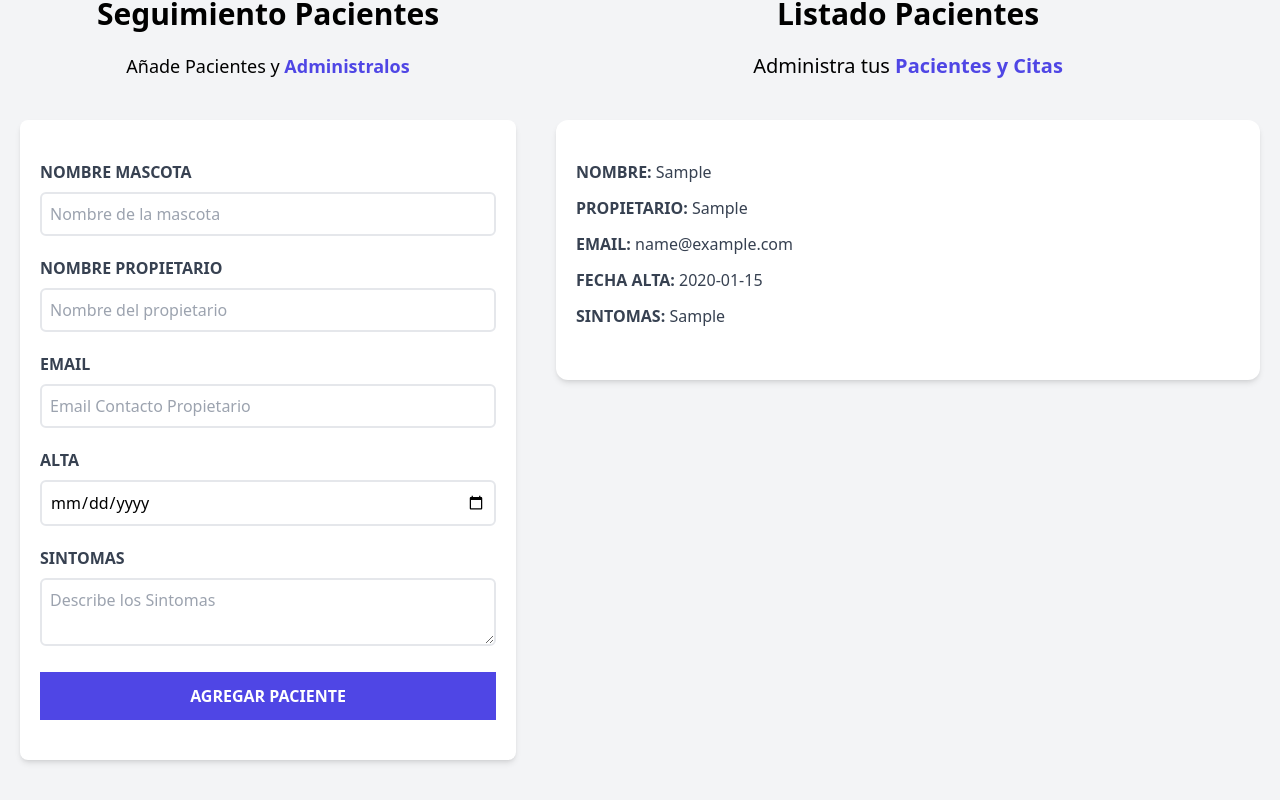
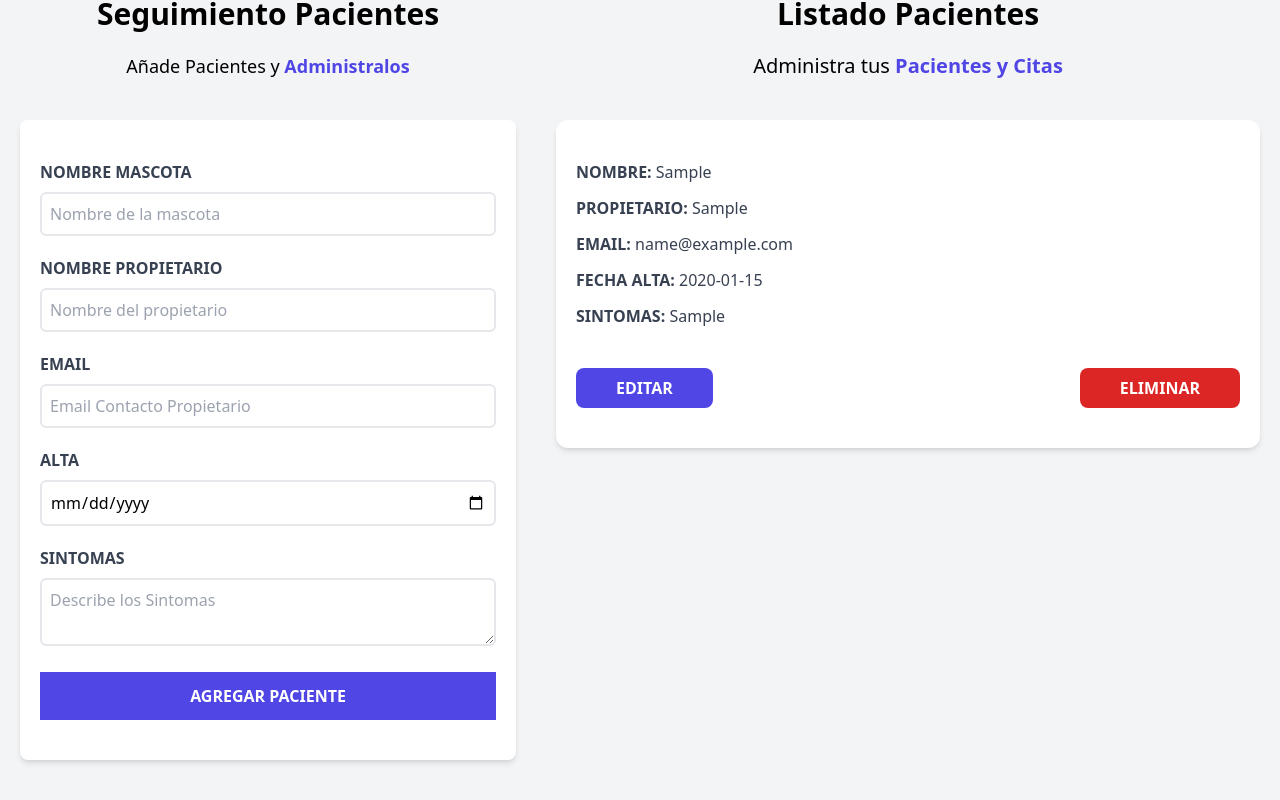
Before and after one commit to Sebchav/reactProjects, a React (Vite) app: page / in a window 1280 px wide. Both pictures are taken after typing "Sample", "Sample", "name@example.com", "2020-01-15", "Sample" into the empty fields and a click on the input "Agregar Paciente". Shown: the part 180-980 px from the top of the page. Built offline with nearby package versions, Linux system fonts and the light colour scheme.

Commit message:
useEffect hook, update, delete and Deployment

```diff
--- a/src/App.jsx
+++ b/src/App.jsx
@@ -1,4 +1,4 @@
-import { useState } from "react"
+import { useState, useEffect } from "react"
 import Header from "./components/Header"
 import Formulario from "./components/Formulario"
 import ListadoPacientes from "./components/ListadoPacientes"
@@ -6,6 +6,26 @@
 function App() {
 
   const [pacientes, setPacientes] = useState([]);
+  const [paciente, setPaciente] = useState({});
+
+  useEffect(()=>{
+    const obtenerLS = ()=>{
+      const pacientesLS = JSON.parse(localStorage.getItem("pacientes")) ?? [];
+      setPacientes(pacientesLS);
+    }
+
+    obtenerLS();
+  }, []);
+
+  useEffect(()=>{
+    localStorage.setItem("pacientes", JSON.stringify(pacientes));
+  }, [pacientes])
+
+  const eliminarPaciente = (id)=>{
+    const pacientesActualizados = pacientes.filter(paciente => paciente.id !== id);
+
+    setPacientes(pacientesActualizados);
+  }
 
   return (
     <div className="container mx-auto mt-20">
@@ -15,9 +35,13 @@
         <Formulario
         pacientes = {pacientes}
         setPacientes = {setPacientes}
+        paciente = {paciente}
+        setPaciente = {setPaciente}
         />
         <ListadoPacientes
           pacientes = {pacientes}
+          setPaciente = {setPaciente}
+          eliminarPaciente = {eliminarPaciente}
         />
       </div>
 
--- a/src/components/Formulario.jsx
+++ b/src/components/Formulario.jsx
@@ -1,13 +1,25 @@
 import {useState, useEffect} from "react";
 import Error from "./Error";
 
-const Formulario = ({pacientes, setPacientes}) => {
+const Formulario = ({pacientes, setPacientes, paciente, setPaciente}) => {
   const [nombre, setNombre] = useState("");
   const [propietario, setPropietario] = useState("");
   const [email, setEmail] = useState("");
   const [fecha, setFecha] = useState("");
   const [sintomas, setSintomas] = useState("");
+
   const [error, setError] = useState(false)
+
+  useEffect(()=>{
+    if(Object.keys(paciente).length > 0){
+      setNombre(paciente.nombre);
+      setPropietario(paciente.propietario);
+      setEmail(paciente.email);
+      setFecha(paciente.fecha);
+      setSintomas(paciente.sintomas);
+
+    }
+  }, [paciente])
 
   const generarId = ()=>{
       const random = Math.random().toString(36).substring(2);
@@ -34,10 +46,21 @@
       email,
       fecha,
       sintomas,
-      id: generarId()
     }
 
-    setPacientes([...pacientes, objetoPaciente]);
+    if(paciente.id){
+      //Editando el registro
+      objetoPaciente.id = paciente.id;
+
+      const pacientesActualizados = pacientes.map(pacienteState => pacienteState.id === paciente.id ? objetoPaciente : pacienteState)
+
+      setPacientes(pacientesActualizados);
+      setPaciente({})
+
+    }else{
+      objetoPaciente.id = generarId();
+      setPacientes([...pacientes, objetoPaciente]);
+    }
 
     //Reiniciar el Form
     setNombre("");
@@ -137,7 +160,7 @@
             <input
                 type="submit"
                 className='bg-indigo-600 w-full p-3 text-white uppercase font-bold hover:bg-indigo-700 cursor-pointer transition-all'
-                value="Agregar Paciente"
+                value={paciente.id ? "Editar Paciente" : "Agregar Paciente"}
             />
         </form>
     </div>
--- a/src/components/ListadoPacientes.jsx
+++ b/src/components/ListadoPacientes.jsx
@@ -1,6 +1,7 @@
 import Paciente from "./Paciente"
 
-const ListadoPacientes = ({pacientes}) => {
+const ListadoPacientes = ({pacientes, setPaciente, eliminarPaciente}) => {
+
   return (
     <div className='md:w-1/2 lg:w-3/5 md:h-screen overflow-y-scroll'>
         {pacientes && pacientes.length ? (
@@ -15,6 +16,8 @@
                 <Paciente
                   key={paciente.id}
                   paciente = {paciente}
+                  setPaciente = {setPaciente}
+                  eliminarPaciente = {eliminarPaciente}
                 />
             ))}
           </>
--- a/src/components/Paciente.jsx
+++ b/src/components/Paciente.jsx
@@ -1,5 +1,14 @@
-const Paciente = ({paciente}) => {
-    const {nombre, propietario, email, fecha, sintomas} = paciente;
+const Paciente = ({paciente, setPaciente, eliminarPaciente}) => {
+    const {nombre, propietario, email, fecha, sintomas, id} = paciente;
+
+    const handleEliminar = ()=>{
+        const respuesta = confirm("Deseas eliminar este paciente?");
+
+        if(respuesta){
+            eliminarPaciente(id)
+        }
+    }
+
   return (
     <div className='mx-5 my-10 bg-white shadow-md px-5 py-10 rounded-xl'>
             <p className='font-bold mb-3 text-gray-700 uppercase'>Nombre: {""}
@@ -21,6 +30,19 @@
             <p className='font-bold mb-3 text-gray-700 uppercase'>Sintomas: {""}
                 <span className='font-normal normal-case'>{sintomas}</span>
             </p>
+
+            <div className="flex justify-between mt-10">
+                <button
+                    type="button"
+                    className="py-2 px-10 bg-indigo-600 hover:bg-indigo-700 text-white font-bold uppercase rounded-lg"
+                    onClick={()=> setPaciente(paciente)}
+                >Editar</button>
+                <button
+                    type="button"
+                    className="py-2 px-10 bg-red-600 hover:bg-red-700 text-white font-bold uppercase rounded-lg"
+                    onClick={handleEliminar}
+                >Eliminar</button>
+            </div>
     </div>
   )
 }
--- a/tailwind.config.cjs
+++ b/tailwind.config.cjs
@@ -1,6 +1,6 @@
 /** @type {import('tailwindcss').Config} */
 module.exports = {
-  content: ["./index.html", "./src/**/*.jsx"],
+  content: ["index.html", "./src/**/*.jsx"],
   theme: {
     extend: {},
   },
```
